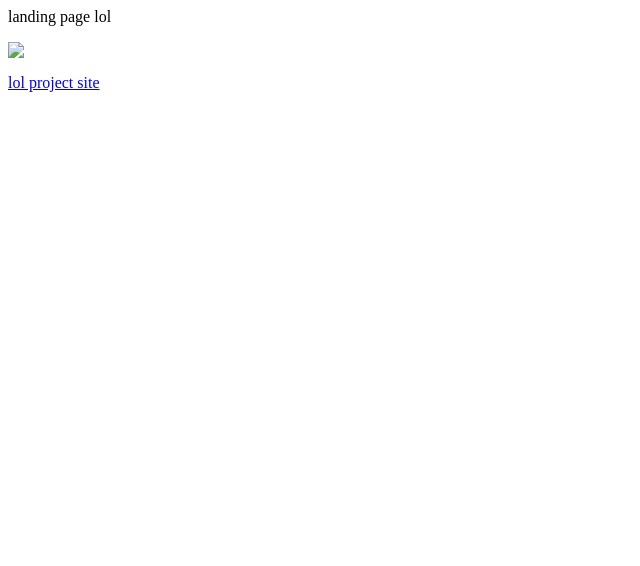
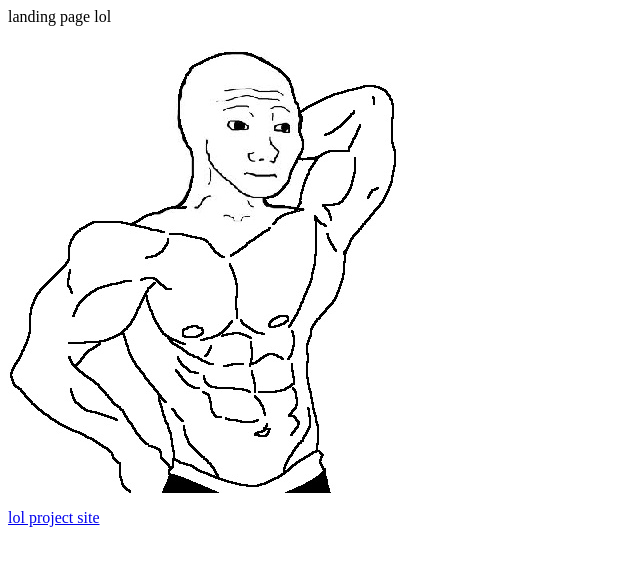
Before and after one commit to gn001/gn001.github.io, a plain HTML site: page index.html in a window 1280 px wide. Shown: the whole page, without its empty margins (0-640 px from the left). Drawn offline with Linux system fonts and the light colour scheme.

Commit message:
lol
dont look at me.

```diff
--- a/index.html
+++ b/index.html
@@ -2,6 +2,6 @@
 
 </head><body>
 <p>landing page lol</p>
-<img src="res/feels.jpeg">
+<img src="res/feels.jpg">
 <p><a href="/PROJECTSITE/index.html">lol project site</a></p>
 </body></html>
```
